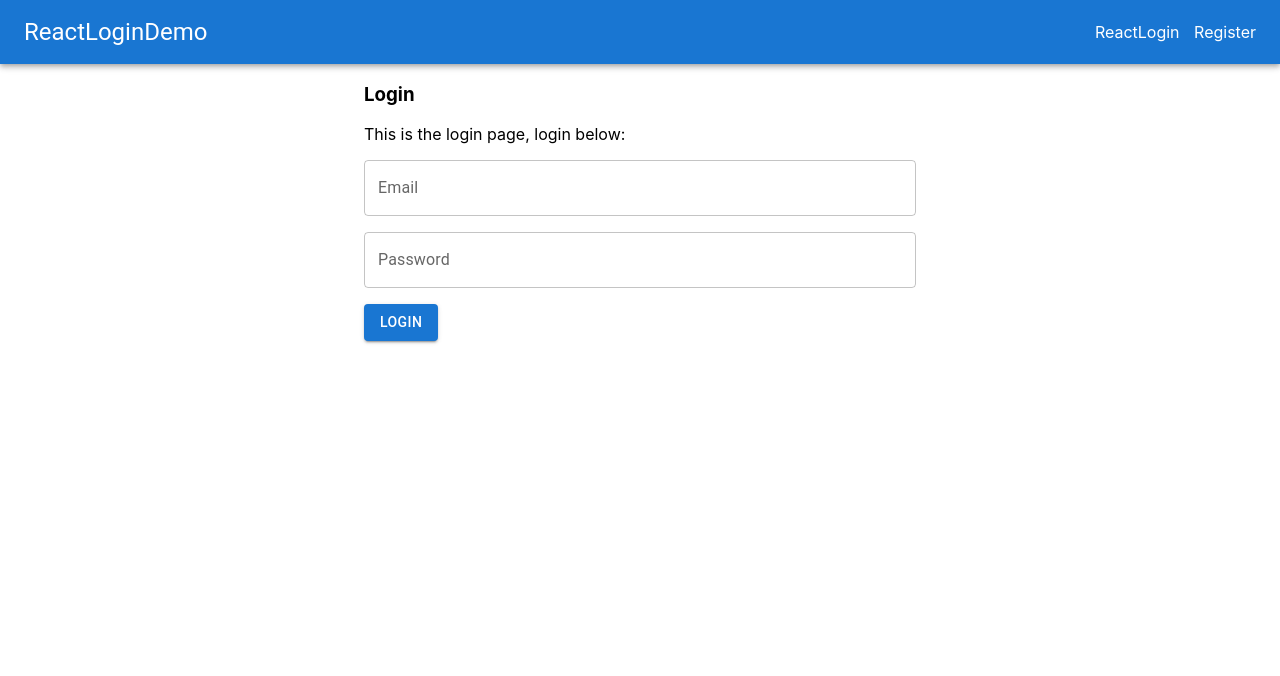
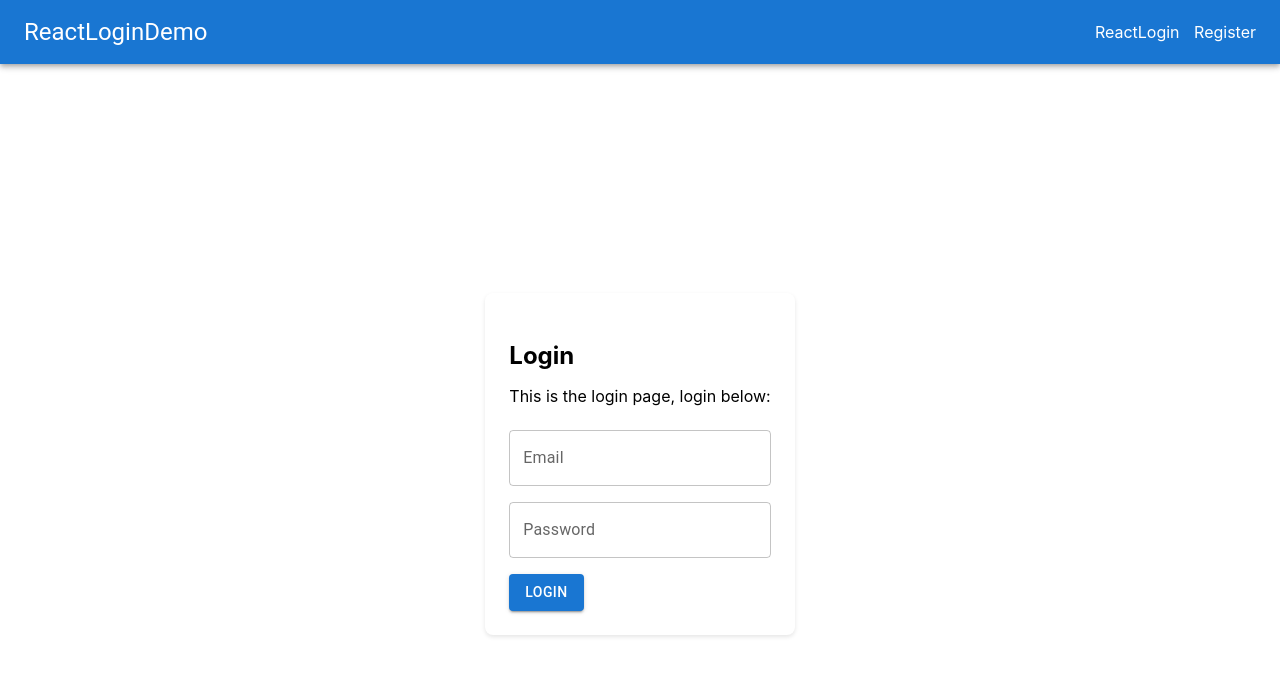
Before and after one commit to Homelesscats/Final, a React (Create React App) app in the folder client/: page /login in a window 1280 px wide. Shown: the top 676 px of the page. Built offline with nearby package versions, Linux system fonts and the light colour scheme.

Commit message:
Css for login page

```diff
--- /dev/null
+++ b/client/src/pages/login.css
@@ -0,0 +1,64 @@
+.container {
+    display: flex;
+    flex-direction: column;
+    align-items: center;
+    justify-content: center;
+    height: 100vh;
+  }
+
+  h3 {
+    font-size: 24px;
+    margin-bottom: 16px;
+  }
+
+  p {
+    font-size: 16px;
+    margin-bottom: 24px;
+  }
+
+  .form-container {
+    background-color: #ffffff;
+    padding: 24px;
+    border-radius: 8px;
+    box-shadow: 0 2px 4px rgba(0, 0, 0, 0.1);
+  }
+
+  .form-group {
+    display: flex;
+    flex-direction: column;
+    margin-bottom: 16px;
+  }
+
+  label {
+    font-size: 16px;
+    margin-bottom: 8px;
+  }
+
+  .input-field {
+    width: 100%;
+    padding: 8px;
+    border: 1px solid #ccc;
+    border-radius: 4px;
+    font-size: 16px;
+  }
+
+  .error-message {
+    color: red;
+    font-size: 14px;
+    margin-top: 8px;
+  }
+
+  .login-button {
+    background-color: #007bff;
+    color: #fff;
+    font-size: 16px;
+    padding: 12px 24px;
+    border: none;
+    border-radius: 4px;
+    cursor: pointer;
+    transition: background-color 0.3s ease;
+  }
+
+  .login-button:hover {
+    background-color: #0056b3;
+  }
--- a/client/src/pages/login.js
+++ b/client/src/pages/login.js
@@ -5,6 +5,7 @@ import { useMutation } from "@apollo/react-hooks";
 import { TextField, Button, Container, Stack, Alert } from "@mui/material";
 import { gql } from "graphql-tag";
 import { useNavigate } from "react-router-dom";
+import "./login.css"; // Replace with the correct path to your CSS file
 
 const LOGIN_USER = gql`
   mutation login($loginInput: LoginInput) {
@@ -15,6 +16,7 @@ const LOGIN_USER = gql`
     }
   }
 `;
+
 function Login(props) {
   let navigate = useNavigate();
   const context = useContext(AuthContext);
@@ -29,7 +31,7 @@ function Login(props) {
     password: "",
   });
 
-  console.log(values, " hello these are the values i nmain form");
+  console.log(values, " hello these are the values in main form");
 
   const [loginUser] = useMutation(LOGIN_USER, {
     update(proxy, { data: { loginUser: userData } }) {
@@ -46,19 +48,26 @@ function Login(props) {
 
   return (
     <Container spacing={2} maxWidth="sm">
+      <div className="container">
+        <div className="form-container">
           <h3>Login</h3>
           <p>This is the login page, login below:</p>
-      <Stack spacing={2} paddingBottom={2}>
+          <div className="form-group">
             <TextField label="Email" name="email" onChange={onChange} />
+          </div>
+          <div className="form-group">
             <TextField label="Password" name="password" onChange={onChange} />
-      </Stack>
-      {errors.map(function (error) {
-        return <Alert severity="error">{error.message}</Alert>;
+          </div>
+          {errors.map(function (error, index) {
+            return <div key={index} className="error-message">{error.message}</div>;
           })}
-      <Button variant="contained" onClick={onSubmit}>
+          <Button className="login-button" variant="contained" onClick={onSubmit}>
             Login
           </Button>
+        </div>
+      </div>
     </Container>
   );
 }
+
 export default Login;
```
Lines whose indentation alone changed are shown as unchanged.
